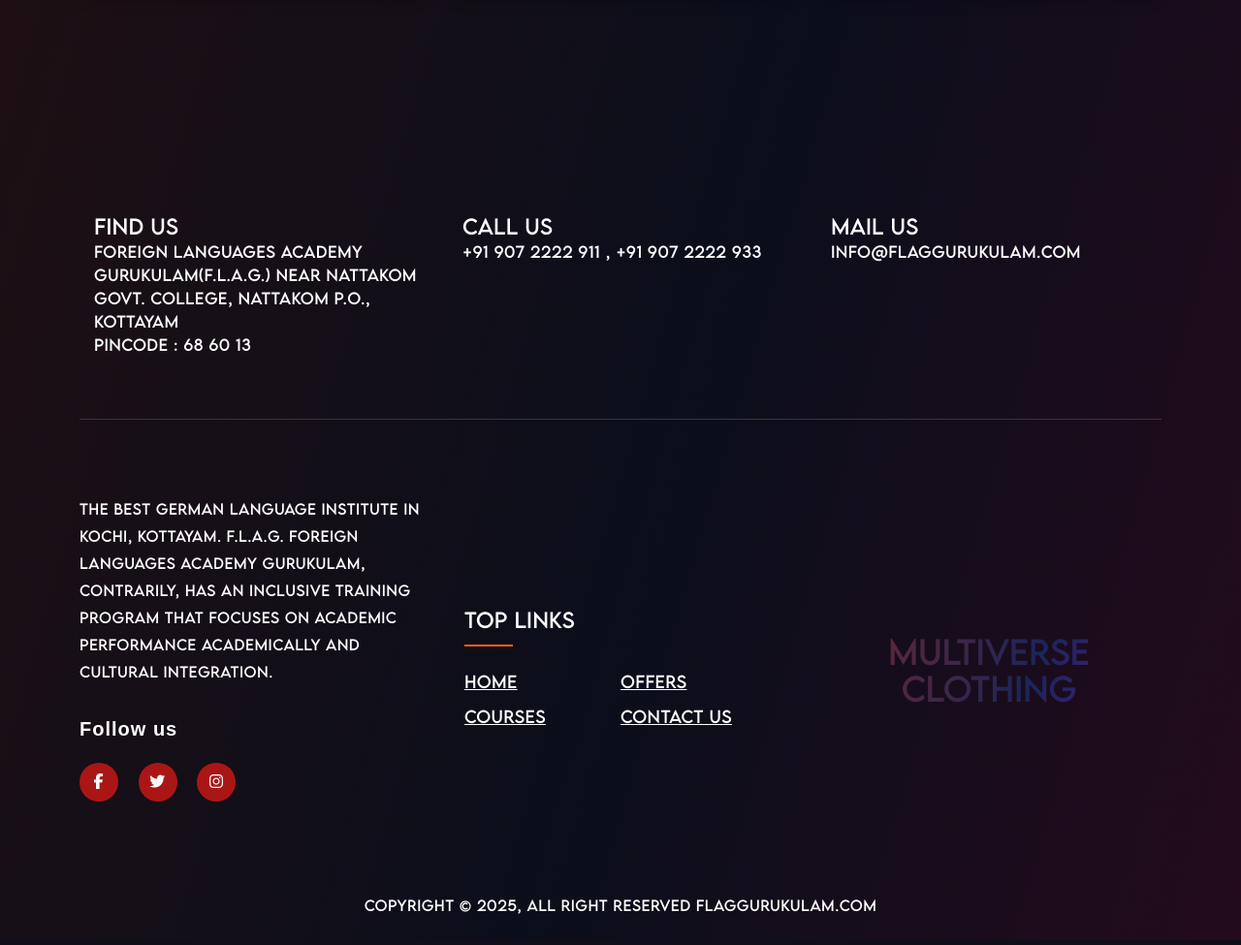
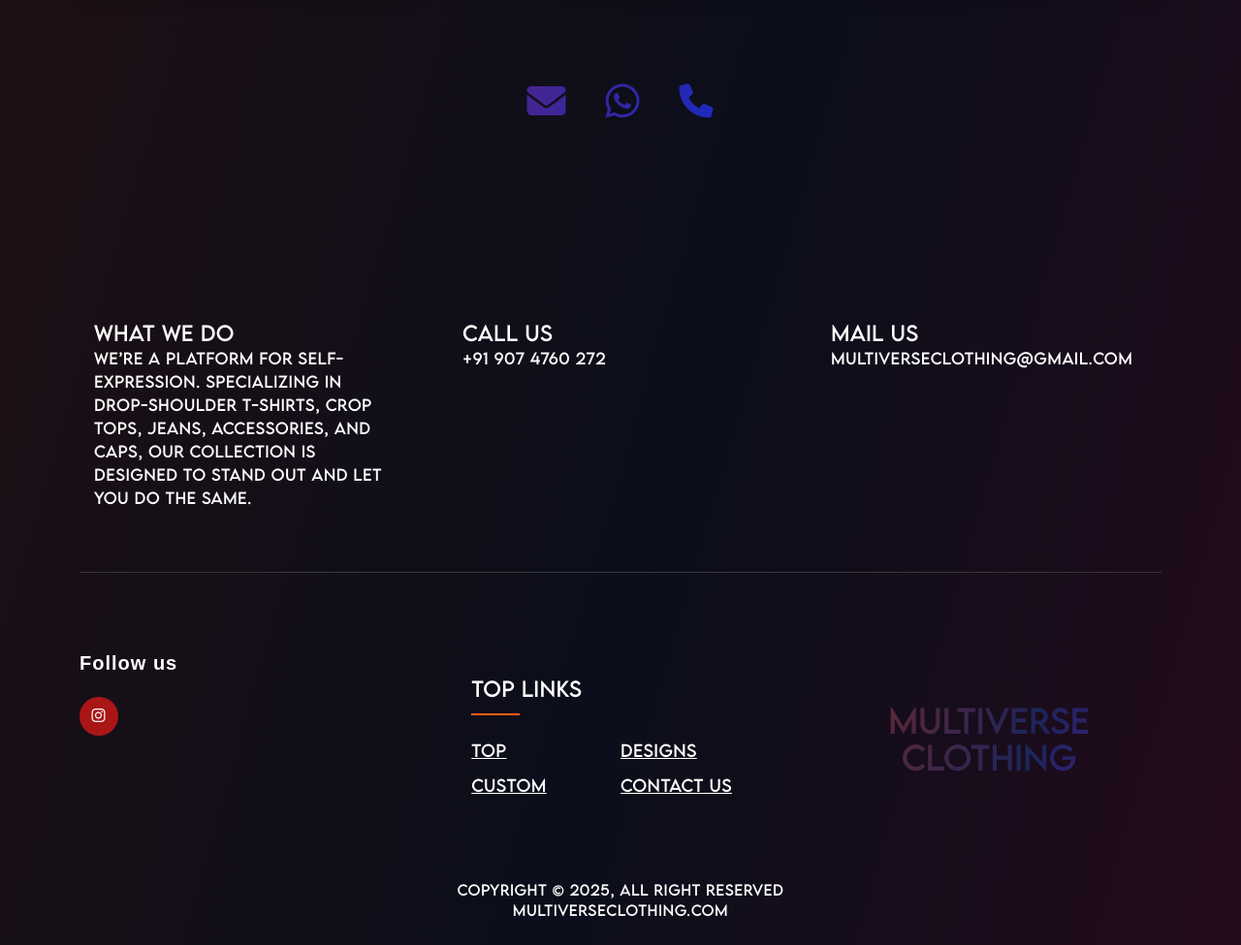
Before and after one commit to multiverse2025/clothingstore, a Django app: page /designs/ in a window 1280 px wide. Shown: the part 1496-2471 px from the top of the page at 97% size. Run offline with Django 5.2, Linux system fonts and the light colour scheme; data comes from the database, SQL or seed files in the repository; some libraries are stand-ins or nearby versions.

Commit message:
first commit

```diff
--- a/templates/designs.html
+++ b/templates/designs.html
@@ -1128,6 +1128,17 @@ text-align: center;">
     <i class="fa-brands fa-whatsapp" style="color:white;font-size: 40px;margin: 20px;"></i>
     <i class="fa-solid fa-phone" style="color:white;font-size: 35px;margin: 20px;"></i>
 </div> -->
+
+
+<div style="display:flex;justify-content: center;align-items: center;margin: 10px;margin-top: -20px;
+background: linear-gradient(106deg, rgb(183, 24, 24) 0%, rgb(14, 43, 203) 63%, rgb(98, 31, 169) 100%);
+-webkit-background-clip: text;
+-webkit-text-fill-color: transparent;
+text-align: center;">
+    <i class="fa-solid fa-envelope" style="color:white;font-size: 40px;margin: 20px;"></i>
+    <i class="fa-brands fa-whatsapp" style="color:white;font-size: 40px;margin: 20px;"></i>
+    <i class="fa-solid fa-phone" style="color:white;font-size: 35px;margin: 20px;"></i>
+</div>
 <footer class="footer-section">
     <div class="container">
         <div class="footer-cta pt-5 pb-5">
@@ -1135,13 +1146,10 @@ text-align: center;">
                 <div class="col-xl-4 col-md-4 mb-3">
                     <div class="single-cta">
 
-                        <div class="cta-text" style="margin-top: 20px;">
+                        <div class="cta-text" style="margin-top: 20px;margin-right: 30px;">
 
-                            <h4>Find us</h4>
-                            <span>Foreign Languages Academy Gurukulam(F.L.A.G.)
-                              Near Nattakom Govt. College,
-                              Nattakom P.O.,
-                              Kottayam<br>Pincode : 68 60 13</span>
+                            <h4>WHAT WE DO</h4>
+                            <span>we’re a platform for self-expression. Specializing in drop-shoulder t-shirts, crop tops, jeans, accessories, and caps, our collection is designed to stand out and let you do the same.</span>
                         </div>
                     </div>
                 </div>
@@ -1151,8 +1159,8 @@ text-align: center;">
 
                         <div class="cta-text" style="margin-top: 20px;">
                             <h4>Call us</h4>
-                            <span>+91 907 2222 911 ,</span>
-                            <span>+91 907 2222 933</span>
+                            <span>+91 907 4760 272</span>
+
                         </div>
                     </div>
                 </div>
@@ -1161,7 +1169,7 @@ text-align: center;">
 
                         <div class="cta-text" style="margin-top: 20px;">
                             <h4>Mail us</h4>
-                            <span>info@flaggurukulam.com</span>
+                            <span>multiverseclothing@gmail.com</span>
                         </div>
                     </div>
                 </div>
@@ -1172,14 +1180,11 @@ text-align: center;">
                 <div class="col-xl-4 col-lg-4 mb-50">
                     <div class="footer-widget">
 
-                        <div class="footer-text" style="margin-top: 30px;">
-                            <p>The best German language institute In Kochi, Kottayam. F.L.A.G. Foreign Languages Academy Gurukulam, contrarily, has an inclusive training program that focuses on academic performance academically and cultural integration.</p>
-                        </div>
+
                         <div class="footer-social-icon mb-4" style="margin-top: 30px;">
                             <span>Follow us</span>
-                            <a href="https://www.facebook.com/lifeplannerstudies"><i class="fab fa-facebook-f text-light" style="background: rgb(170, 22, 22);"></i></a>
-                            <a href="https://x.com/i/flow/login?redirect_after_login=%2Flifeplannerktm"><i class="fab fa-twitter text-light" style="background: rgb(170, 22, 22);"></i></a>
-                            <a href="https://www.instagram.com/lifeplannerstudies/?hl=en"><i class="fab fa-instagram text-light" style="background: rgb(170, 22, 22);"></i></a>
+
+                            <a href="https://www.instagram.com/multiverse_clothing?igsh=MTU5anlnbzZpa3B3ag=="><i class="fab fa-instagram text-light" style="background: rgb(170, 22, 22);"></i></a>
                         </div>
                     </div>
                 </div>
@@ -1189,9 +1194,9 @@ text-align: center;">
                             <h4>Top Links</h4>
                         </div>
                         <ul>
-                            <li><a href="">Home</a></li>
-                            <li><a href="">Offers</a></li>
-                            <li><a href="">Courses</a></li>
+                            <li><a href="">top</a></li>
+                            <li><a href="">designs</a></li>
+                            <li><a href="">custom</a></li>
                             <li><a href="">Contact Us</a></li>
 
                         </ul>
@@ -1212,21 +1217,19 @@ multiverse clothing
 
                 </div>
             </div>
-
         </div>
         <div class="copyright-area">
             <div class="container">
                 <div class="row"  style="display:flex;justify-content: center;align-items: center;">
                     <div class="col-xl-6 col-lg-6 text-center ">
                         <div class="copyright-text" >
-                            <p>Copyright &copy; 2025, All Right Reserved flaggurukulam.com</p>
+                            <p>Copyright &copy; 2025, All Right Reserved multiverseclothing.com</p>
                         </div>
                     </div>
 
                 </div>
             </div>
         </div>
-
     </div>
 
 </footer>
--- a/templates/home.html
+++ b/templates/home.html
@@ -750,9 +750,8 @@ document.querySelector("#check-icon").addEventListener("change", updateNavbarBac
 
                                     <div class="footer-social-icon mb-4" style="margin-top: 30px;">
                                         <span>Follow us</span>
-                                        <a href="https://www.facebook.com/lifeplannerstudies"><i class="fab fa-facebook-f text-light" style="background: rgb(170, 22, 22);"></i></a>
-                                        <a href="https://x.com/i/flow/login?redirect_after_login=%2Flifeplannerktm"><i class="fab fa-twitter text-light" style="background: rgb(170, 22, 22);"></i></a>
-                                        <a href="https://www.instagram.com/lifeplannerstudies/?hl=en"><i class="fab fa-instagram text-light" style="background: rgb(170, 22, 22);"></i></a>
+
+                                        <a href="https://www.instagram.com/multiverse_clothing?igsh=MTU5anlnbzZpa3B3ag=="><i class="fab fa-instagram text-light" style="background: rgb(170, 22, 22);"></i></a>
                                     </div>
                                 </div>
                             </div>
```
Also changed, not shown: templates/about.html (+5 -4 lines), templates/products.html (+24 -21 lines).
